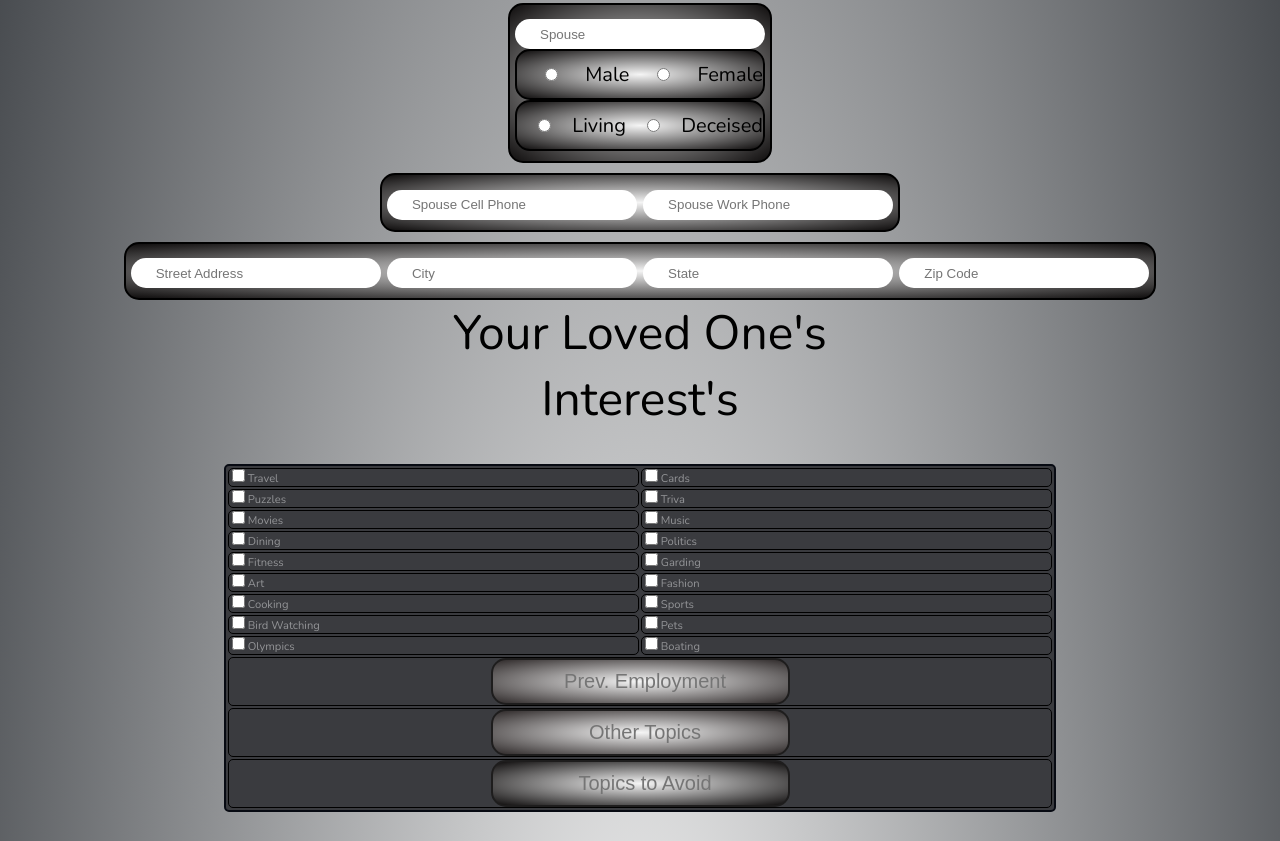
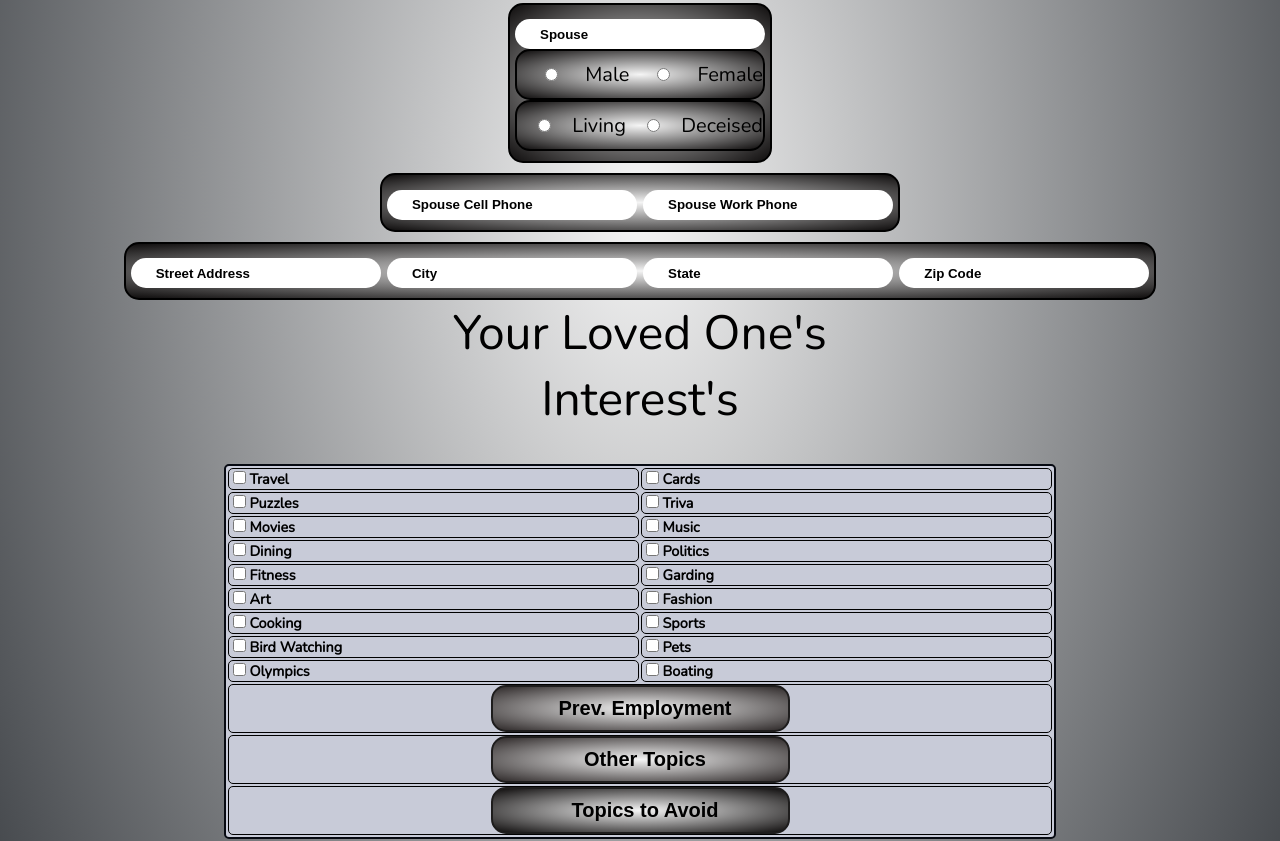
Before and after one commit to tschuppe11/Itz4u, a plain HTML site: page intake_elderly_three.html in a window 1280 px wide. Shown: the part 869-1710 px from the top of the page. Drawn offline with nearby package versions, Linux system fonts and the light colour scheme; a web font is replaced by a local one.

Commit message:
Add files via upload

```diff
--- a/style.css
+++ b/style.css
@@ -470,14 +470,14 @@ table, th, tr, td{
   /*display: flex;*/
   /*margin-left: auto;
   margin-right: auto;*/
-  font-size: .7rem;
+  font-size: .9rem;
 
 }
 table{
   border: 2px solid var(--clr-dark);
   border-radius: 5px;
   margin-bottom: 1rem;
-  background-color: rgba(90, 90, 93, 0.512);
+  background-color: rgba(159, 159, 164, 0.512);
   text-align: center;
   margin-left: auto;
   margin-right: auto;
@@ -644,7 +644,7 @@ footer {
   outline:none;
   padding-left:25px;
   font-weight: 500;
-  color: var(--clr-violet);
+  color: black;
   border-radius: 50px;
 }
 .contact-left textarea{
@@ -657,7 +657,7 @@ footer {
 }
 /* intake page-intake page-intake page intake page- intake page march 25th 2024*/
 .intake-container{
-  height:670vh;
+  height:692vh;
   display: block;
   flex-direction: column;
   align-items: center;
@@ -704,7 +704,7 @@ footer {
   padding-left:25px;
   padding-right: 1px;
   font-weight: 200;
-  color: var(--clr-dark);
+  color: black;
   border-radius:25px;
 
 }
@@ -721,6 +721,11 @@ footer {
   background-image: radial-gradient(whitesmoke, #0f0d0d);
   padding: 10px 5px 10px 5px;
 
+}
+::placeholder{
+  color:black;
+  opacity: 1;
+  font-weight: bold;
 }
 .intake-info-1{
   flex-direction: row;
@@ -791,8 +796,10 @@ footer {
   width:65vw;
   text-align: left;
   margin-top: 2rem;
-  background-color: #3a3b3f;
-  color: #939497;
+  background-color: #c8cbd8;
+  color: black;
+  font-weight: bold;
+  opacity: 1;
   display: flexbox;
   position: relative;
 
@@ -809,6 +816,8 @@ figcaption{
 
 table{
   font-size: 18px;
+  color: black;
+  opacity: 1;
 }
 #btn-intk{
   display: block;
@@ -940,7 +949,13 @@ table{
     font-size: 22px;
   }
   .intake-container{
-    height:612vh;
+    height:650vh;
+    display: block;
+    flex-direction: column;
+    align-items: center;
+    justify-content: space-evenly;
+    /*border:2px solid red;*/
+
   }
 
 }
@@ -1021,7 +1036,7 @@ table{
     outline:none;
     padding-left:25px;
     font-weight: 500;
-    color: var(--clr-violet);
+    color: black;
     border-radius: 50px;
   }
   .contact-left textarea{
@@ -1090,7 +1105,7 @@ table{
     margin-top: 1rem;
   }
   .intake-container{
-    height: 530vh;
+    height: 585vh;
   }
 }
 
@@ -1155,7 +1170,7 @@ table{
 
   }
   .intake-container{
-    height: 500vh;
+    height: 525vh;
   }
 
 }
@@ -1164,6 +1179,9 @@ table{
 @media screen and (min-width: 1200px) {
   .card {
     width: min(calc(33% - 1rem), 500px);
+  }
+  .intake-container{
+    height: 250vh;
   }
 }
 
```
